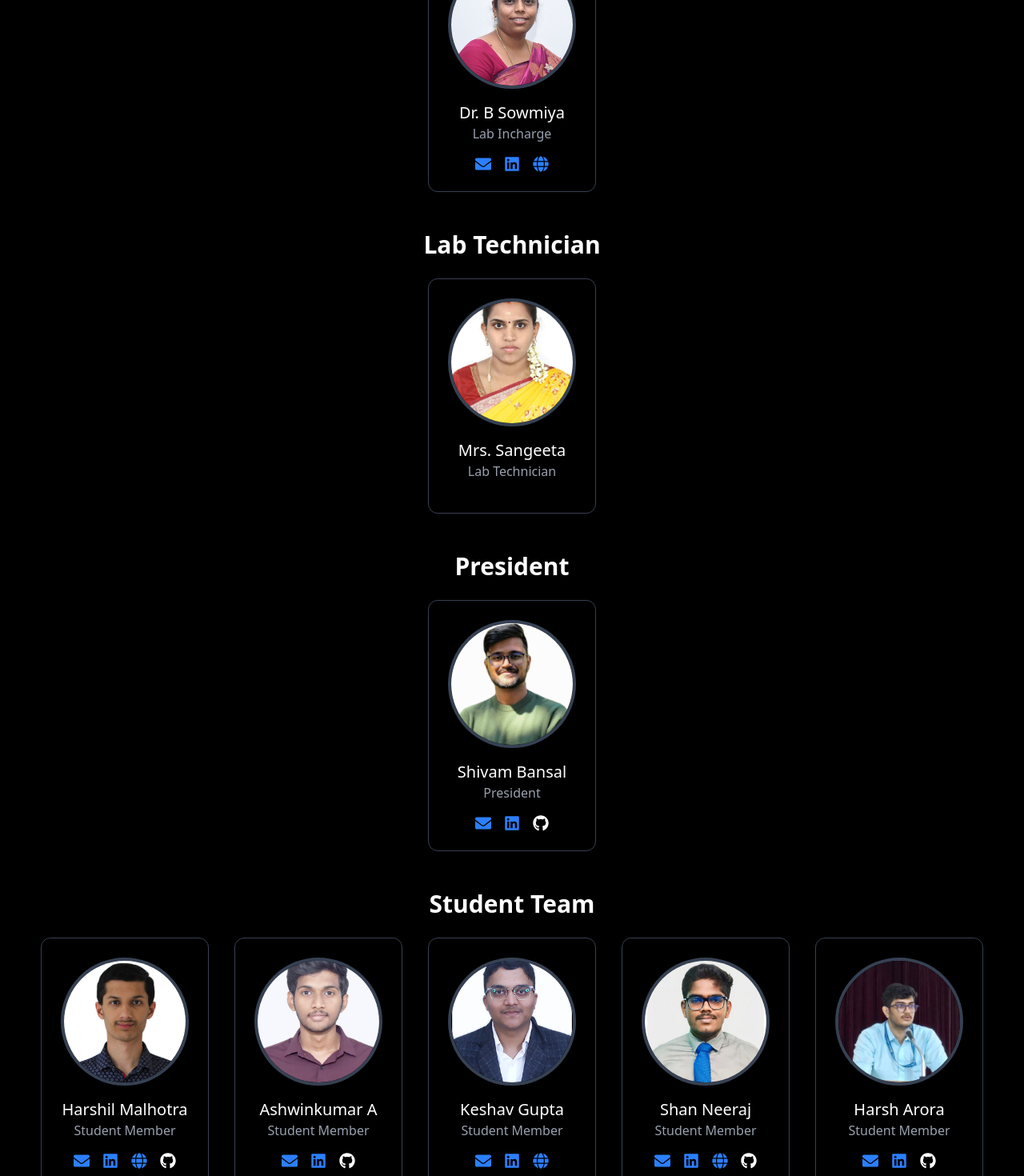
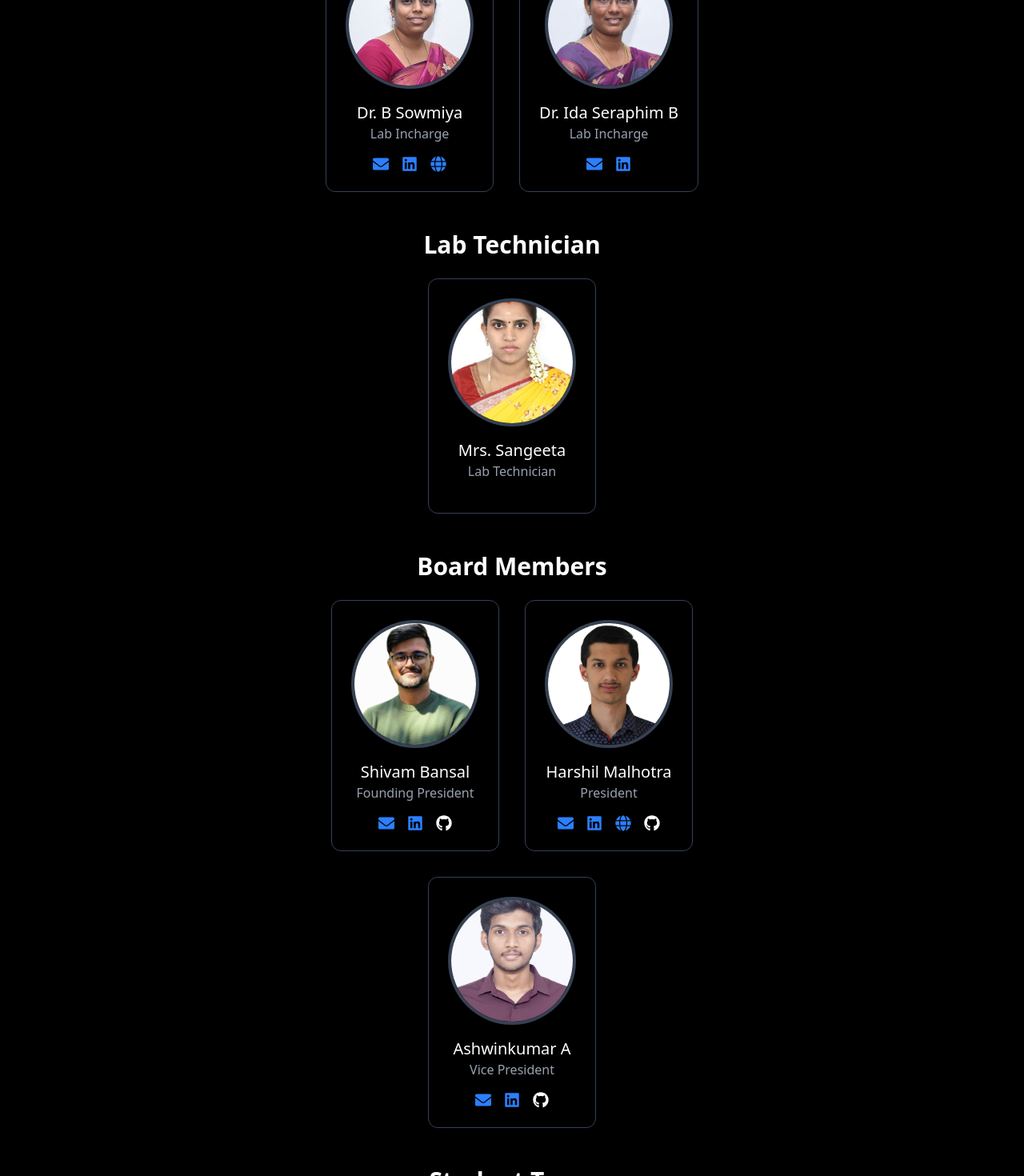
Before and after one commit to Harshilmalhotra/isdlab-webpage, a Next.js app: page /team in a window 1280 px wide. Shown: the part 800-2270 px from the top of the page at 80% size. Built offline with nearby package versions, Linux system fonts and the light colour scheme.

Commit message:
feat: add Dr. Ida Seraphim B to faculty and update board member roles and UI layout

```diff
--- a/src/pages/team.tsx
+++ b/src/pages/team.tsx
@@ -37,6 +37,13 @@ export default function Team() {
       linkedin: "https://www.linkedin.com/in/sowmiya-b-40a0aa1a9/",
       website: "https://www.srmist.edu.in/faculty/b-sowmiya/",
     },
+    {
+      name: "Dr. Ida Seraphim B",
+      role: "Lab Incharge",
+      email: "idaserab@srmist.edu.in",
+      image: "/people/ida.png",
+      linkedin: "https://www.linkedin.com/in/idaseraphim/",
+    },
   ];
 
   const labTechnicians: TeamMember[] = [
@@ -50,24 +57,21 @@ export default function Team() {
     },
   ];
 
-  const presidentTeam: TeamMember[] = [
+  const boardMembers: TeamMember[] = [
     {
       id: 100,
       name: "Shivam Bansal",
-      role: "President",
+      role: "Founding President",
       email: "sb2368@srmist.edu.in",
       image: "/people/shivam.jpg",
       linkedin: "https://www.linkedin.com/in/shivambansal007/",
       github: "https://github.com/ShivamBansal07",
       // website: "https://shivambansal.com",
     },
-  ];
-
-  const studentTeam: TeamMember[] = [
     {
       id: 1,
       name: "Harshil Malhotra",
-      role: "Student Member",
+      role: "President",
       email: "hm3673@srmist.edu.in",
       image: "/people/1.jpg",
       linkedin: "https://www.linkedin.com/in/harshilmalhotra/",
@@ -77,12 +81,15 @@ export default function Team() {
     {
       id: 2,
       name: "Ashwinkumar A",
-      role: "Student Member",
+      role: "Vice President",
       image: "/people/2.jpg",
       email: "aa3106@srmist.edu.in",
       linkedin: "https://www.linkedin.com/in/ashwin-kumar-597341298",
       github: "https://github.com/Azhwin05",
     },
+  ];
+
+  const studentTeam: TeamMember[] = [
     {
       id: 3,
       name: "Keshav Gupta",
@@ -237,11 +244,16 @@ export default function Team() {
           </div>
         </section>
 
-        {/* President Team */}
+        {/* Board Members */}
         <section className="mb-12 text-center">
-          <h2 className="text-3xl font-semibold mb-6">President</h2>
-          <div className="flex flex-wrap justify-center gap-8">
-            {presidentTeam.map(renderCard)}
+          <h2 className="text-3xl font-semibold mb-6">Board Members</h2>
+          <div className="flex flex-col items-center gap-8">
+            <div className="flex flex-wrap justify-center gap-8">
+              {boardMembers.slice(0, 2).map((member, index) => renderCard(member, index))}
+            </div>
+            <div className="flex flex-wrap justify-center gap-8">
+              {boardMembers.slice(2).map((member, index) => renderCard(member, index + 2))}
+            </div>
           </div>
         </section>
 
```
Also changed, not shown: public/people/ida.png (added), 1 other file (tests, documents, lock files or other folders).
